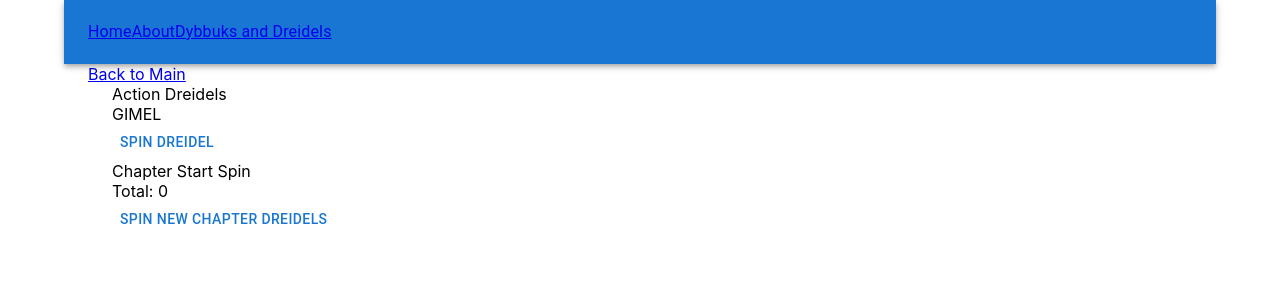
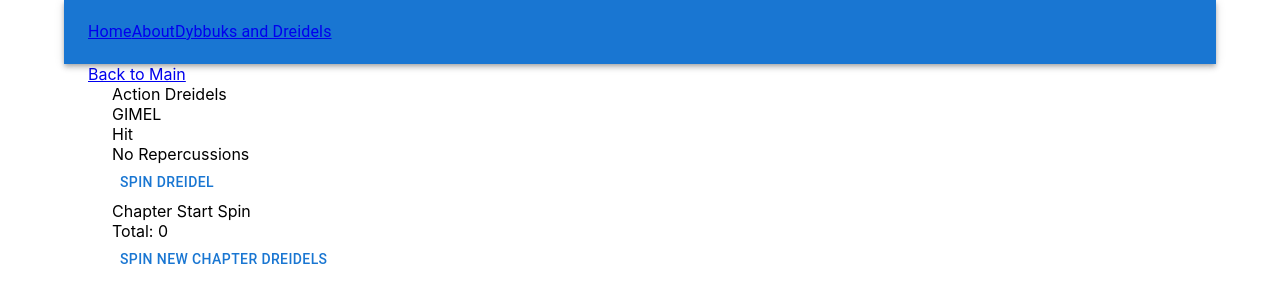
Before and after one commit to magurevitch/flourishorfate, a React (Create React App) app: page /dybbuks-and-dreidels/dreidel-spinner in a window 1280 px wide. Shown: the top 302 px of the page. Built offline with nearby package versions, Linux system fonts and the light colour scheme.

Commit message:
showing results of action spin

```diff
--- a/src/components/ActionDreidels.tsx
+++ b/src/components/ActionDreidels.tsx
@@ -7,6 +7,39 @@ export const ActionDreidels = () => {
     const [actionDreidel, setActionDreidel] = useState<Side | undefined>(Side.GIMEL);
     const [isSupporting, setSupporting] = useState<boolean>(false);
     const [supportDreidel, setSupportDreidel] = useState<Side | undefined>(Side.GIMEL);
+
+    const isHit = {
+        [Side.GIMEL]: true,
+        [Side.HEY]: true,
+        [Side.NUN]: false,
+        [Side.SHIN]: false,
+    };
+
+    const isReprecussion = {
+        [Side.GIMEL]: false,
+        [Side.HEY]: true,
+        [Side.NUN]: false,
+        [Side.SHIN]: true,
+    };
+
+    const determineReprecussions = () => {
+        if(actionDreidel === undefined) return [];
+        if(!isReprecussion[actionDreidel]) return [false];
+        if(!isSupporting) return [true];
+        if(supportDreidel === undefined) return [];
+        return [!isHit[supportDreidel], isReprecussion[supportDreidel]];
+    }
+
+    const renderReprecussions = () => {
+        function represent(value: boolean) {
+            return value ? "Repercussions" : "No Repercussions";
+        }
+
+        let repercussions = determineReprecussions();
+        if(!repercussions.length) return false;
+        if(repercussions.length === 1) return <Box>{represent(repercussions[0])}</Box>
+        return <Box>Original Actor: {represent(repercussions[0])} <br/> Supporter: {represent(repercussions[1])}</Box>
+    }
 
     const randomInNormalDistribution = (mean: number, sigma: number) => {
         //the Box-Muller Transform
@@ -34,6 +67,8 @@ export const ActionDreidels = () => {
         <Box>Action Dreidels</Box>
         <Dreidel side={actionDreidel} endTime={actionTimer} onLand={setActionDreidel}/>
         {!isSupporting  || <Dreidel side={supportDreidel} endTime={actionTimer/4} onLand={setSupportDreidel}/>}
+        {actionDreidel === undefined || <Box>{isHit[actionDreidel] ? "Hit" : "Miss"}</Box>}
+        {renderReprecussions()}
         {actionDreidel !== undefined ? <Button onClick={spinActionDreidel}>Spin Dreidel</Button> : !isSupporting ? <Button onClick={spinSupportDreidel}>Spin Support Dreidel</Button> : null}
     </Container>;
 }
```
